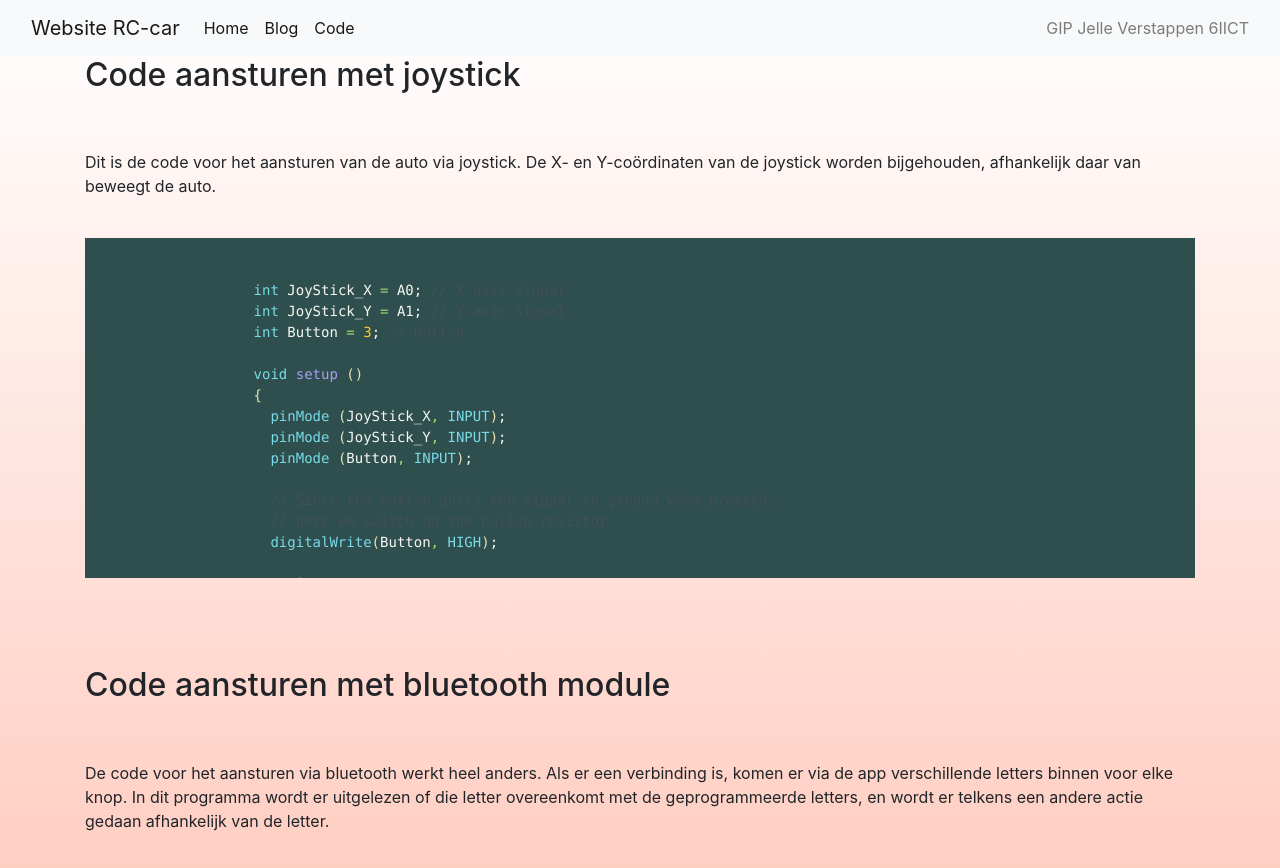
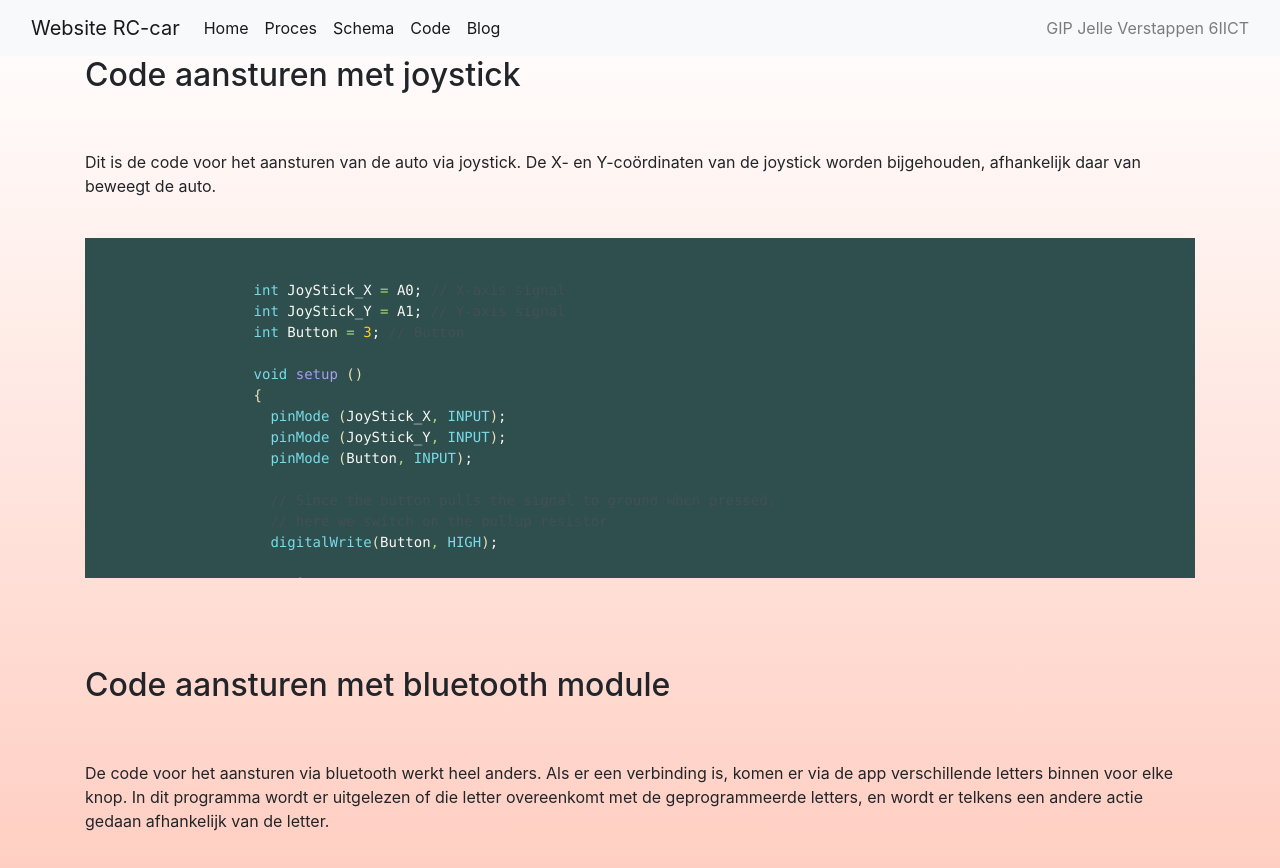
Before and after one commit to JelleVerstappen/GIP-website, a plain HTML site: page code.html in a window 1280 px wide. Shown: the top 868 px of the page. Drawn offline with nearby package versions, Linux system fonts and the light colour scheme; a script that the page names is missing; a small style sheet from the web is missing.

Commit message:
updated navbar in code.html

```diff
--- a/code.html
+++ b/code.html
@@ -25,11 +25,18 @@
                 <a class="nav-link active" aria-current="page" href="https://mystifying-chandrasekhar-a9c848.netlify.app">Home</a>
               </li>
               <li class="nav-item">
-                    <a class="nav-link active" href="https://dazzling-mcnulty-36d4a9.netlify.app">Blog</a>
+                <a class="nav-link active" aria-current="page" href="proces.html">Proces</a>
+              </li>
               </li>
               <li class="nav-item">
-                      <a class = "nav-link active" href="C:\Users\VeJe071104\Desktop\Gipsite\Website\code.html">Code</a>
+                <a class = "nav-link active" href="schema.html">Schema</a>
               </li>
+              </li>
+              <li class="nav-item">
+                <a class = "nav-link active" href="code.html">Code</a>
+              </li>
+              <li class="nav-item">
+                <a class="nav-link active" href="https://dazzling-mcnulty-36d4a9.netlify.app">Blog</a>
             </ul>
           </div>
           <span class="navbar-text">
@@ -37,6 +44,7 @@
           </span>
         </div>
       </nav>
+
         <!--Intro joystick-->
           <div class="container">
               <h2>Code aansturen met joystick</h2>
```
Lines whose indentation alone changed are shown as unchanged.
